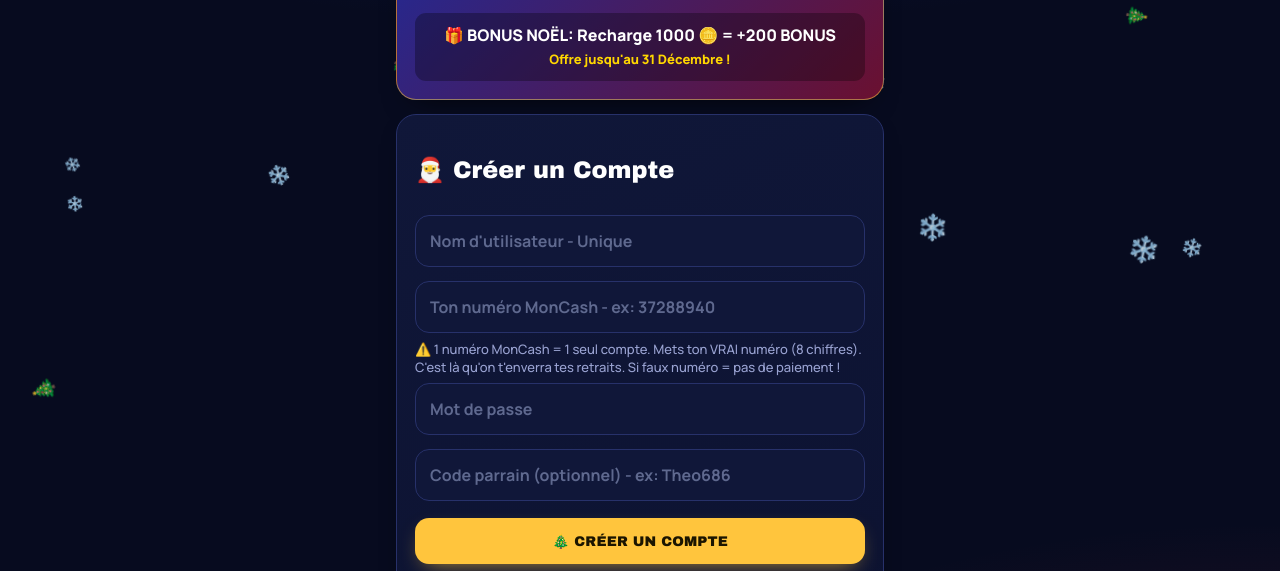
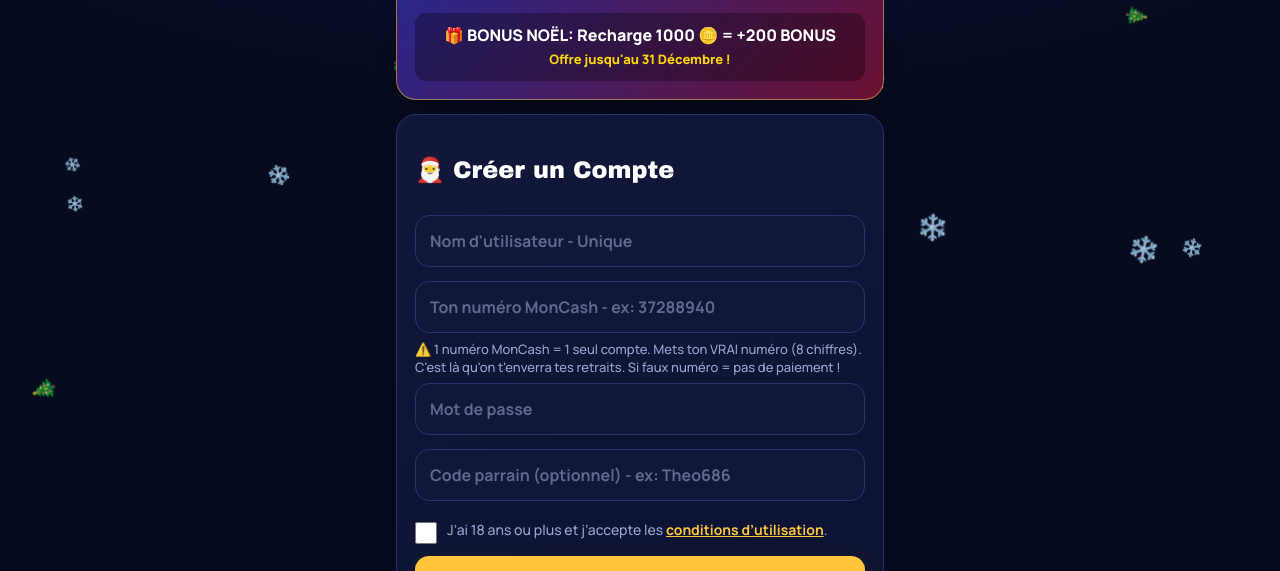
Before and after one commit to stalktheo-dev/Kizht, a plain HTML site: page index.html in a window 1280 px wide. Shown: the part 217-788 px from the top of the page. Drawn offline with nearby package versions, Linux system fonts and the light colour scheme; a web font is replaced by a local one.

Commit message:
Update index.html

```diff
--- a/index.html
+++ b/index.html
@@ -6,6 +6,7 @@
 <link rel="stylesheet" href="kiz-theme.css">
 <script src="kiz-fixes.js" defer></script>
 <script src="kiz-menu.js" defer></script>
+<script src="kiz-legal.js" defer></script>
 <title>KIZ 🎄 - Joue & Gagne</title>
 <script src="https://cdn.jsdelivr.net/npm/@supabase/supabase-js@2"></script>
 <style>
```
